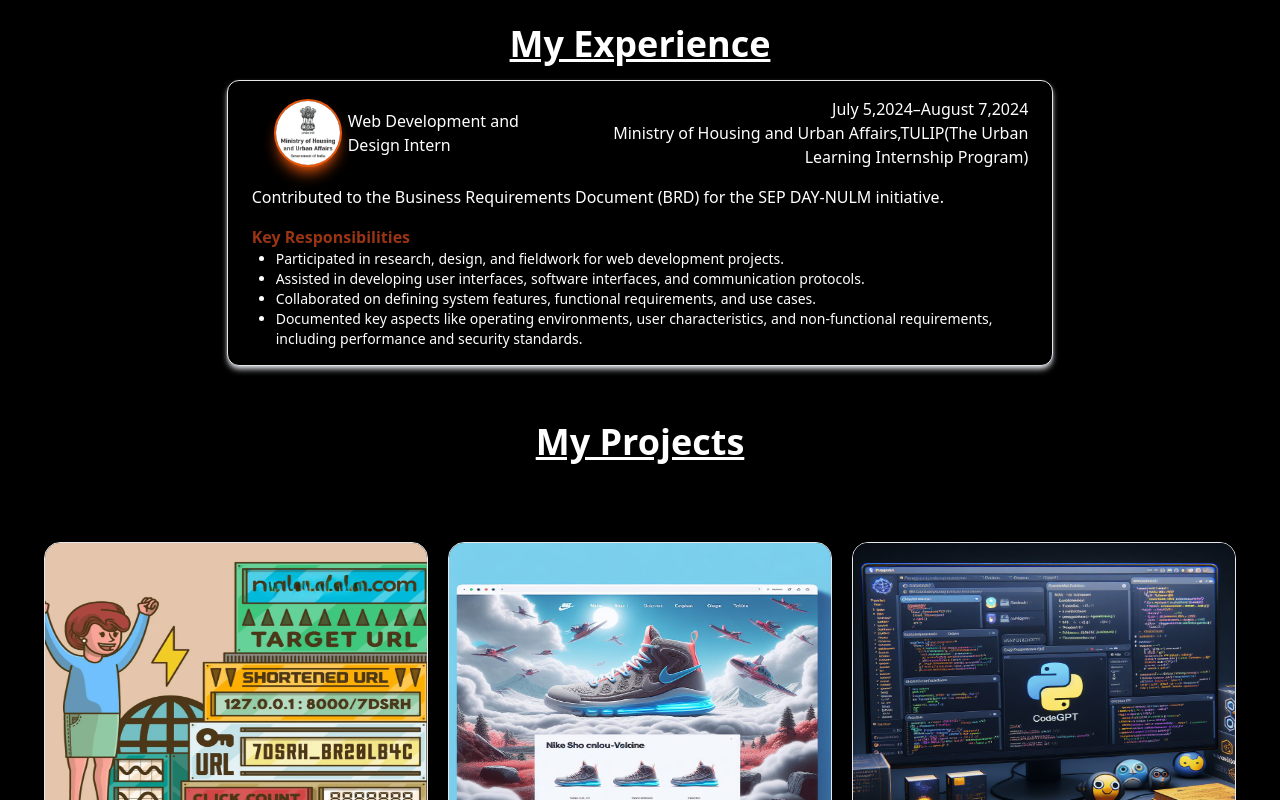
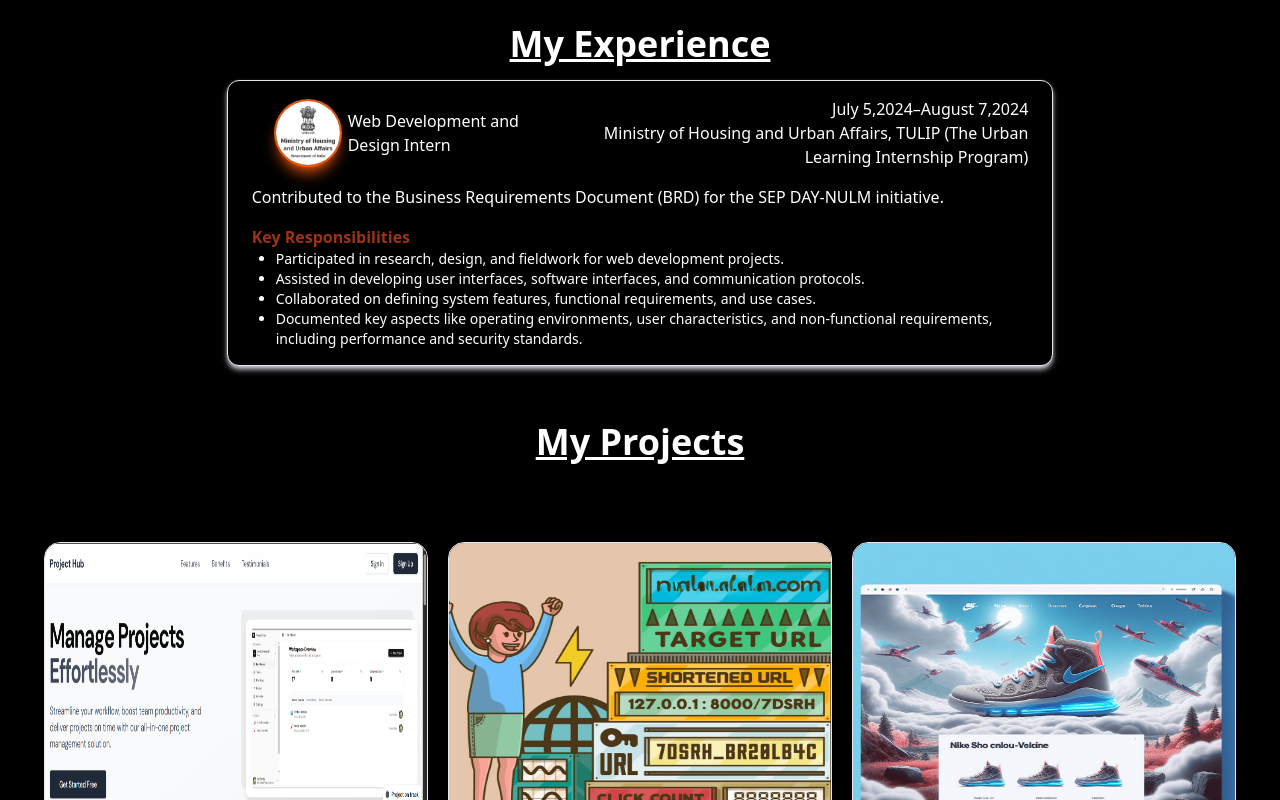
Before and after one commit to SaiBende/SaiBende, a React (Create React App) app: page / in a window 1280 px wide. Shown: the part 640-1440 px from the top of the page. Built offline with nearby package versions, Linux system fonts and the light colour scheme.

Commit message:
Add projecthub image and update Projects section with ProjectHub details

```diff
--- a/src/sections/Experience.js
+++ b/src/sections/Experience.js
@@ -13,7 +13,7 @@
                 <div class='flex flex-col items-center justify-between bg-black dark:bg-black-800 shadow-md shadow-gray-300 text-white dark:text-white border border-gray-200 dark:border-gray-600 w-full md:w-8/12 mx-auto h-auto rounded-xl transition-all ease-in-out duration-500 mb-4 py-2 px-2 md:px-4'>
                     <div class='w-full flex items-center justify-between'>
                         <div class='flex items-center justify-center px-2 md:px-6'>
-                            <img class='w-16  rounded-full ring-2 ring-orange-600 shadow-lg shadow-orange-600 m-2 md:block sm:flex-col' src={interncomplogo} alt="" />
+                            <img class='w-16  rounded-full ring-2 ring-orange-600 shadow-lg shadow-orange-600 m-2 md:block sm:flex-col ' src={interncomplogo} alt="" />
                             <div class='text-left '>
 
                                 <h4 class='text-lg md:text-base font-medium text-white'>Web Development and Design Intern</h4>
@@ -21,7 +21,9 @@
                         </div>
                         <div class='text-sm md:text-base text-right p-2 gap-4 ease-in-out duration-500'>
                             <p class='text-sm md:text-base text-white'> July 5,2024–August 7,2024 </p>
-                            <p class='text-sm md:text-base text-white'>Ministry of Housing and Urban Affairs,TULIP(The Urban Learning Internship Program)</p>
+                            <p class="hidden md:block text-sm md:text-base text-white">
+  Ministry of Housing and Urban Affairs, TULIP (The Urban Learning Internship Program)
+</p>
                         </div>
                     </div>
                     <div class='text-left p-2'>
--- a/src/sections/Projects.js
+++ b/src/sections/Projects.js
@@ -4,6 +4,7 @@
 import pro2img from '../assets/Nikrproject.jpeg';
 import pro3img from '../assets/VotingSystemPython.jpeg';
 import urlshortner from '../assets/urlshortner.png';
+import projecthub from '../assets/projecthub.png';
 
 function Projects() {
   return (
@@ -11,6 +12,9 @@
       <h1 className='text-white text-4xl  justify-center text-center underline font-bold'> My Projects</h1>
       <section  className='px-1  lg:py-10'>
         <div class="p-10 grid grid-cols-1 sm:grid-cols-1 md:grid-cols-3 lg:grid-cols-3 xl:grid-cols-3 gap-5 ">
+        <ProjectCard ProjectImg={projecthub} ProjectName="ProjectHub" ProjectDescrip="Developed a comprehensive project management web application using the MERN stack, which includes MongoDB, Express.js, React.js, and Node.js. The application provides a user-friendly interface for managing projects, tasks, and team collaboration. Key features include user authentication, project creation and management, task assignment, and real-time updates. The application is designed to enhance productivity and streamline project workflows." ProjectLink="https://github.com/SaiBende/Project-Hub"/>
+
+
         <ProjectCard ProjectImg={urlshortner} ProjectName="URL Shortener WebSite" ProjectDescrip="Developed a URL shortener web application utilizing the MERN stack, consisting of MongoDB, Express.js, React.js, and Node.js. The application offers a seamless and interactive user experience, built with React.js for a responsive and intuitive interface. Server-side operations and API requests are efficiently handled using Node.js and Express.js, while MongoDB ensures efficient data storage and retrieval. Key features include the ability to shorten long URLs, track usage statistics, and manage links through a user-friendly interface, allowing users to view, edit, and delete their shortened URLs. " ProjectLink="https://github.com/SaiBende/URL_Shortner"/>
 
         <ProjectCard ProjectImg={pro2img} ProjectName="Nike Clone" ProjectDescrip="This project is a clone of the Nike website that displays the latest shoes collection of the brand. I used React.js and Tailwind CSS to create a responsive and user-friendly website that works well on different devices and browsers. " ProjectLink="https://nike-sai-bende.vercel.app/"/>
```
Also changed, not shown: src/assets/projecthub.png (added).
